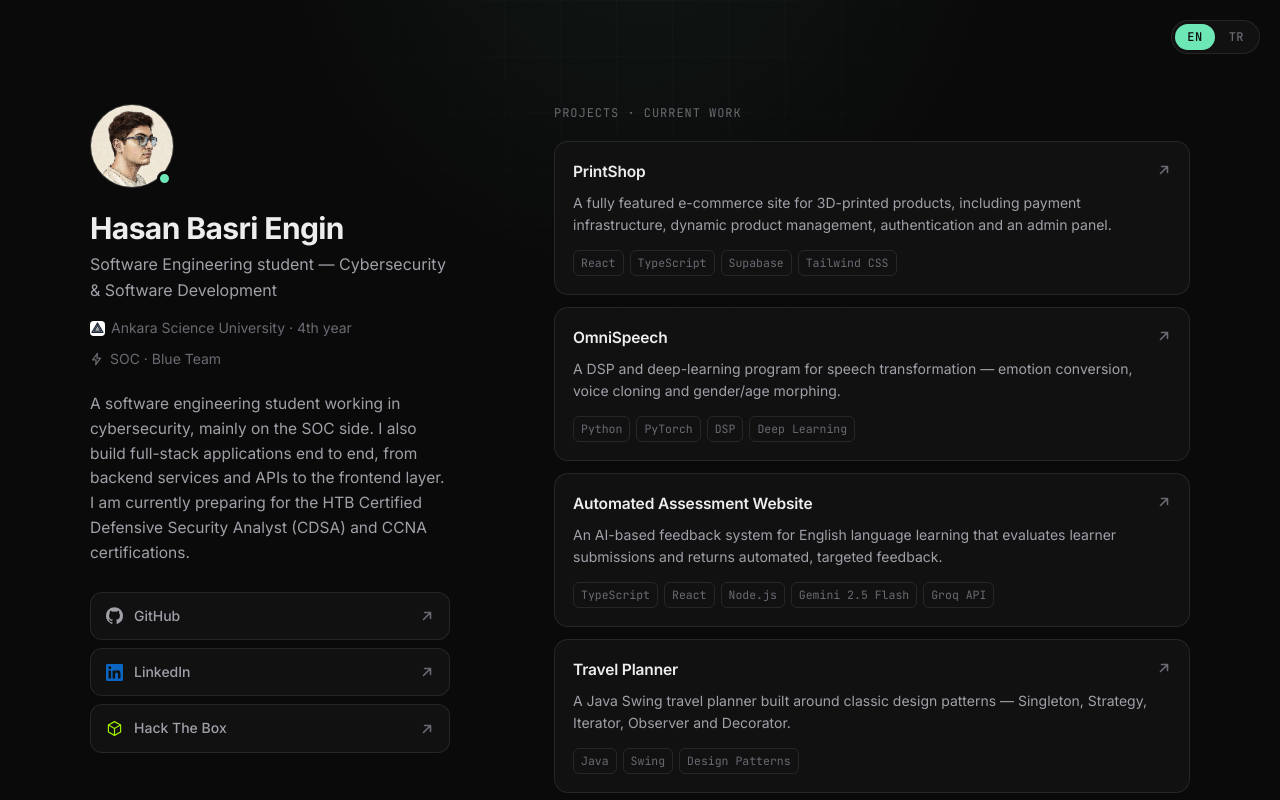
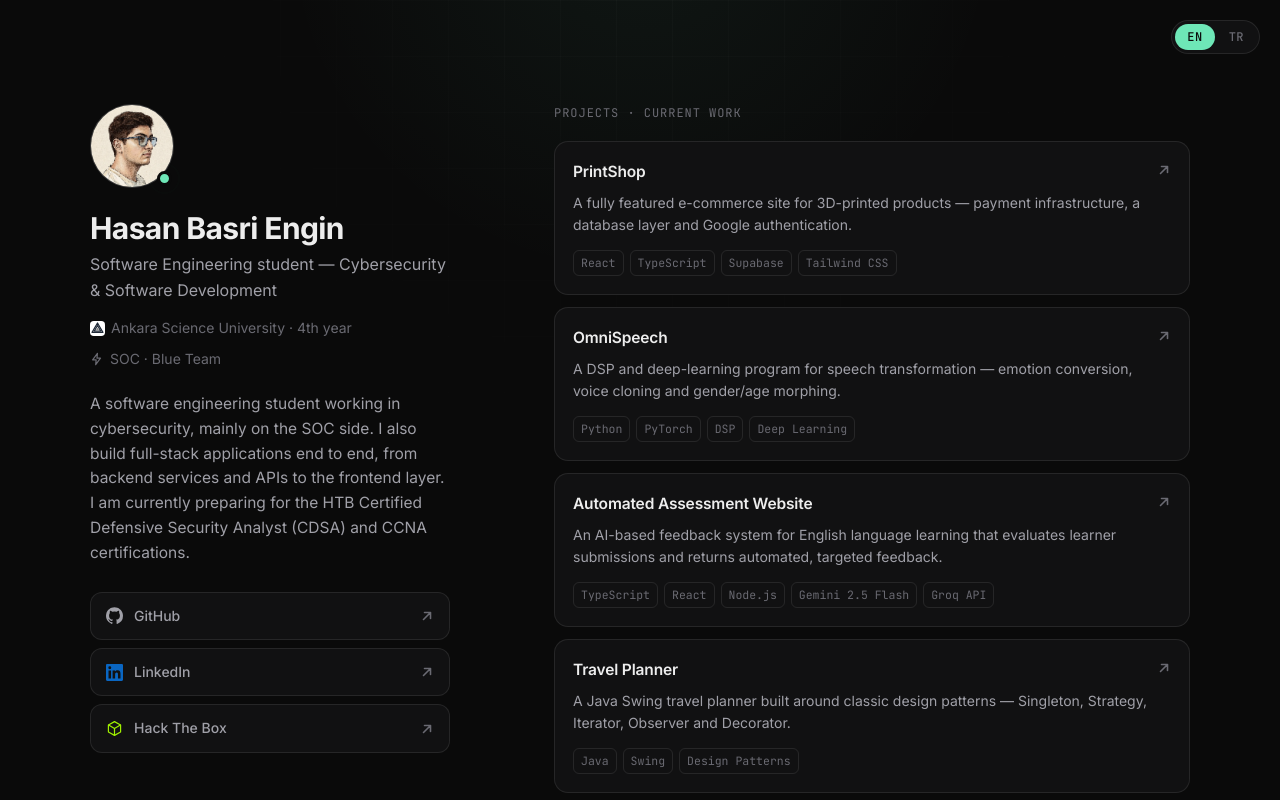
Before and after one commit to HasanBasriEngin/HasanBasriEngin.github.io, a React (Vite) app: page / in a window 1280 px wide. Shown: the top 800 px of the page. Built offline with nearby package versions, Linux system fonts and the light colour scheme.

Commit message:
PrintShop: describe DB + Google auth instead of admin panel

```diff
--- a/src/data.ts
+++ b/src/data.ts
@@ -61,8 +61,8 @@ export const projects: Project[] = [
   {
     name: "PrintShop",
     desc: {
-      en: "A fully featured e-commerce site for 3D-printed products, including payment infrastructure, dynamic product management, authentication and an admin panel.",
-      tr: "3D baskı ürünleri satan, ödeme altyapısı dahil tam işlevli bir e-ticaret sitesi; dinamik ürün yönetimi, kimlik doğrulama ve yönetici paneli içeriyor.",
+      en: "A fully featured e-commerce site for 3D-printed products — payment infrastructure, a database layer and Google authentication.",
+      tr: "3D baskı ürünleri satan, tam işlevli bir e-ticaret sitesi — ödeme altyapısı, veritabanı ve Google Auth bağlantıları.",
     },
     tags: ["React", "TypeScript", "Supabase", "Tailwind CSS"],
     href: "https://github.com/HasanBasriEngin/printshop-ecommerce-web-site",
```
